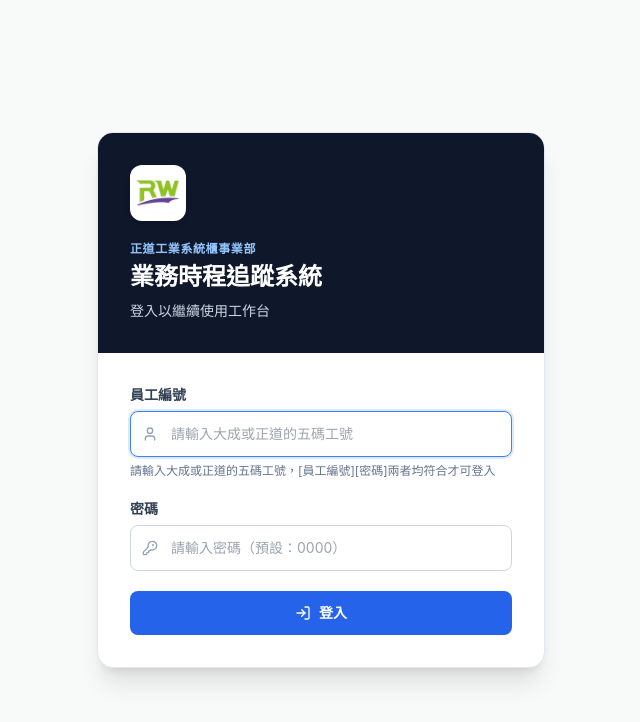
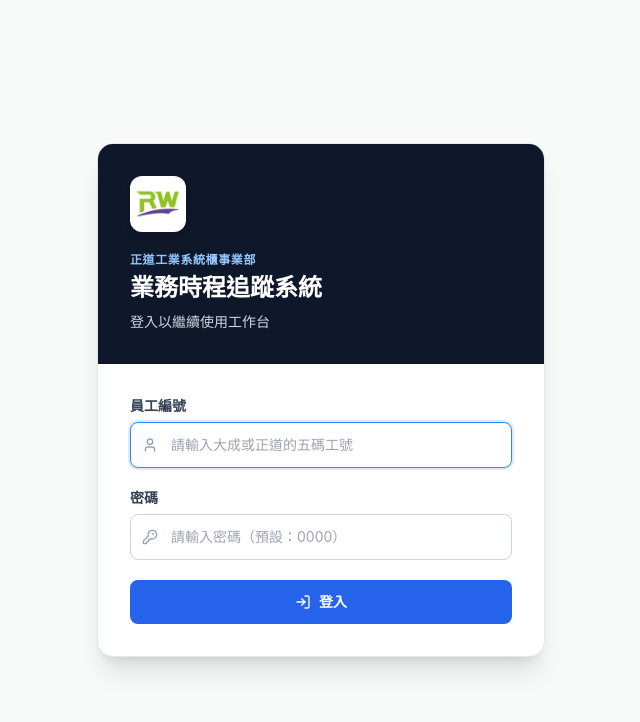
Before and after one commit to rwcabinet-lab/RW_CabSalesProject, a Next.js app: page /login in a window 1280 px wide. Shown: the top 722 px of the page, without its empty margins (319-959 px from the left). Built offline with nearby package versions, Linux system fonts and the light colour scheme; no server answers.

Commit message:
style(login): 移除員工編號輸入框下方之提示文字

```diff
--- a/src/app/login/page.tsx
+++ b/src/app/login/page.tsx
@@ -75,9 +75,6 @@ export default function LoginPage() {
                 className="w-full rounded-lg border border-slate-300 py-3 pl-10 pr-3 text-sm font-mono outline-none focus:border-blue-500 focus:ring-2 focus:ring-blue-100 disabled:bg-slate-100"
               />
             </div>
-            <p className="mt-1.5 text-xs text-slate-500">
-              請輸入大成或正道的五碼工號，[員工編號][密碼]兩者均符合才可登入
-            </p>
           </div>
 
           <div>
```
